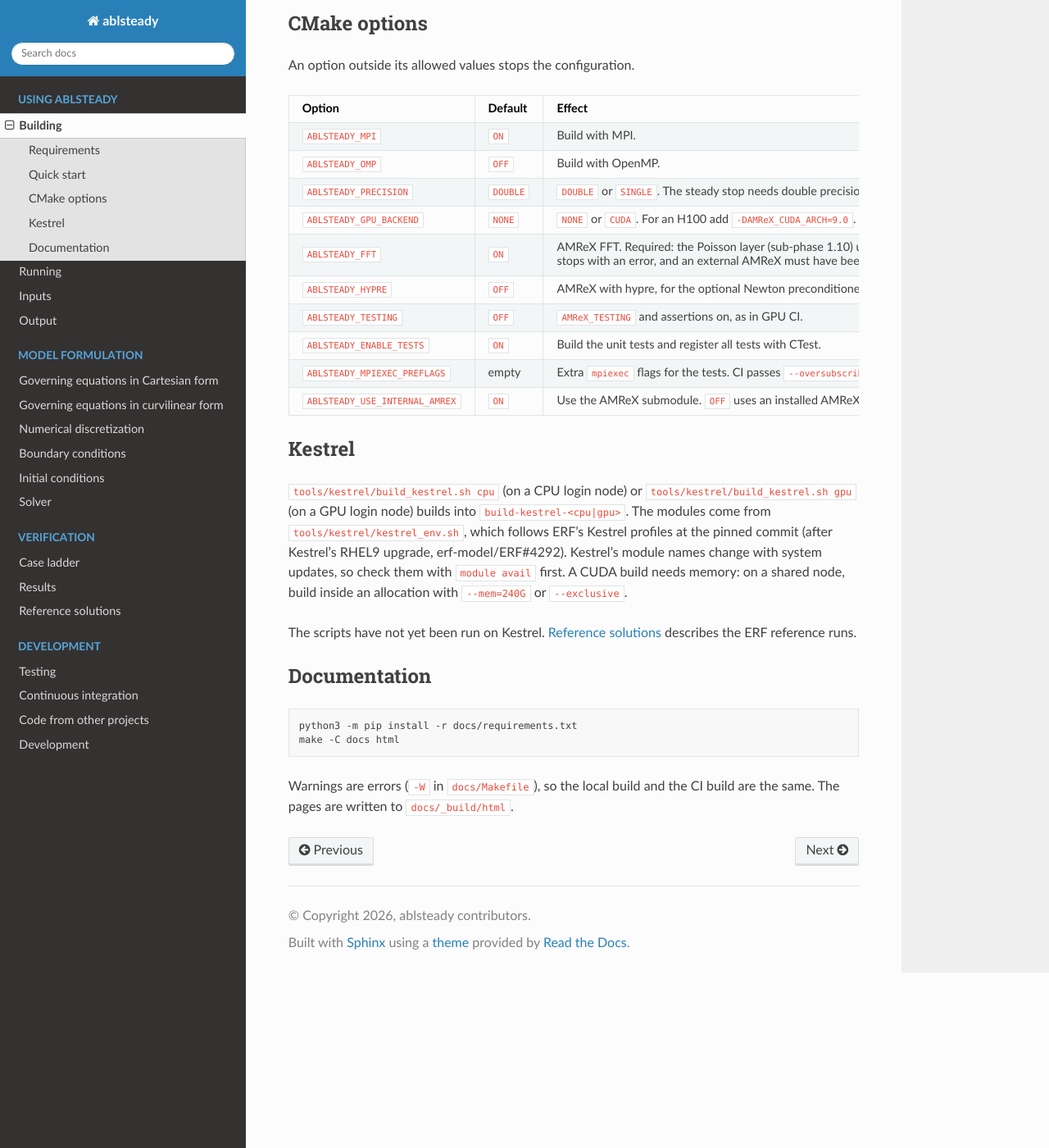
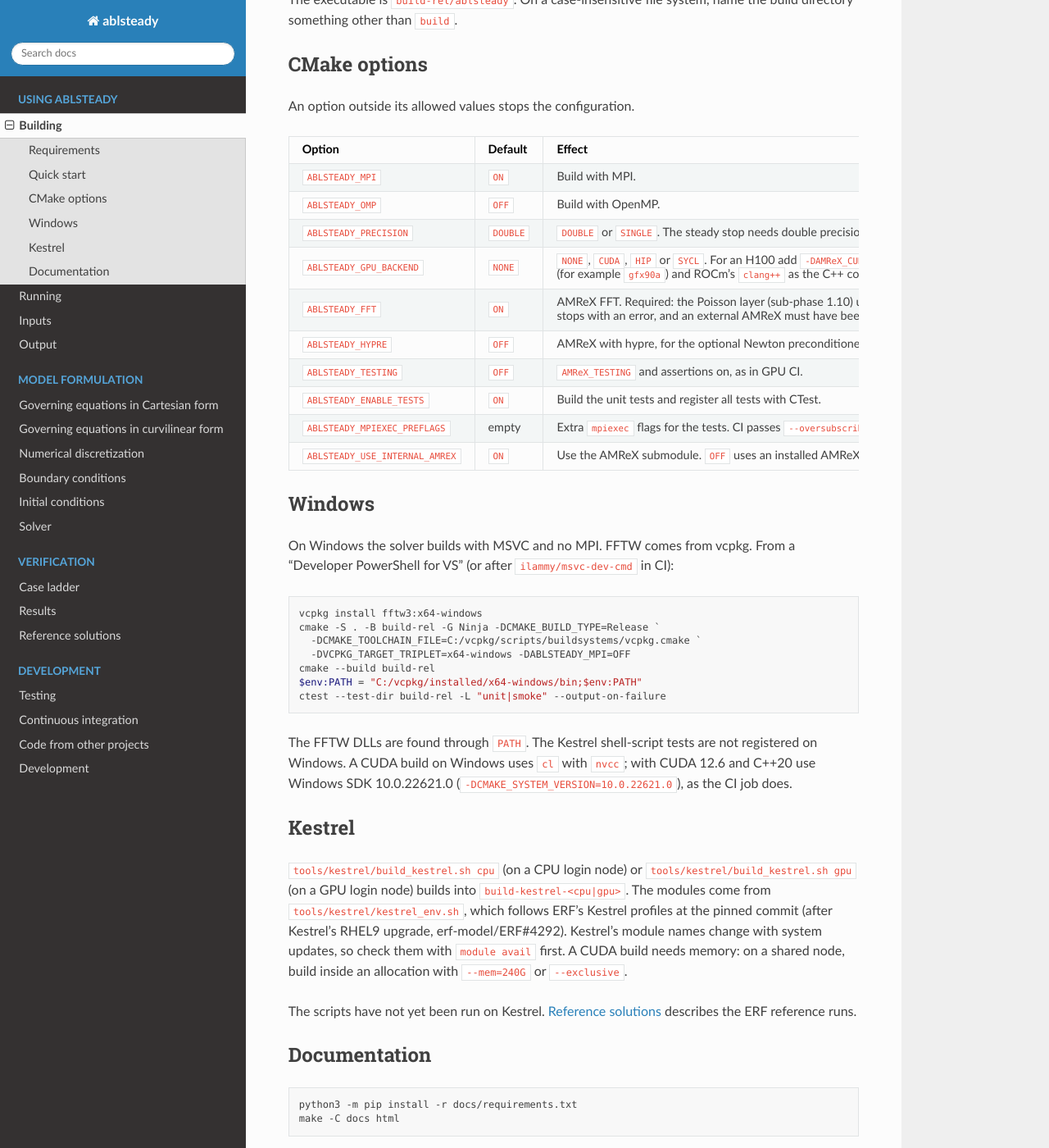
Before and after one commit to hgopalan/ablsteadyrans, a Sphinx documentation site: the page built from docs/building.rst, in a window 1280 px wide and 1400 px high, scrolled down 660 px. Shown: the whole window at 82% size. Built offline with Sphinx 7.4.7 and the Read the Docs theme 3.1.0, drawn with Linux system fonts in a browser that asks for light colours; some of the changed text lies outside the part shown.

Commit message:
Docs: Windows build, HIP and SYCL backends, CI badges and platform table
Co-Authored-By: Claude Opus 5.5 <noreply@anthropic.com>

```diff
--- a/docs/building.rst
+++ b/docs/building.rst
@@ -4,9 +4,10 @@ Building
 Requirements
 ------------
 
-- CMake 3.25 or newer and a C++20 compiler (GCC, Clang, AppleClang; nvcc for CUDA).
-- MPI (Open MPI, MPICH or Cray MPICH).
-- FFTW, for AMReX's FFT module (cuFFT is used in CUDA builds).
+- CMake 3.25 or newer and a C++20 compiler (GCC, Clang, AppleClang, MSVC; nvcc for CUDA, ROCm ``clang++`` for HIP,
+  ``icpx`` for SYCL).
+- MPI (Open MPI, MPICH or Cray MPICH), unless ``ABLSTEADY_MPI=OFF``.
+- An FFT library for AMReX's FFT module: FFTW on the CPU, cuFFT (CUDA), rocFFT (HIP) or oneMKL (SYCL).
 - Python 3, for the test scripts.
 
 AMReX and GoogleTest are git submodules. AMReX is pinned to the commit the development plan was checked against.
@@ -48,7 +49,8 @@ An option outside its allowed values stops the configuration.
      - ``DOUBLE`` or ``SINGLE``. The steady stop needs double precision; single precision is kept compiling only.
    * - ``ABLSTEADY_GPU_BACKEND``
      - ``NONE``
-     - ``NONE`` or ``CUDA``. For an H100 add ``-DAMReX_CUDA_ARCH=9.0``.
+     - ``NONE``, ``CUDA``, ``HIP`` or ``SYCL``. For an H100 add ``-DAMReX_CUDA_ARCH=9.0``; HIP needs
+       ``-DAMReX_AMD_ARCH`` (for example ``gfx90a``) and ROCm's ``clang++`` as the C++ compiler; SYCL needs ``icpx``.
    * - ``ABLSTEADY_FFT``
      - ``ON``
      - AMReX FFT. Required: the Poisson layer (sub-phase 1.10) uses its preconditioner. Configuring with ``OFF`` stops
@@ -68,6 +70,26 @@ An option outside its allowed values stops the configuration.
    * - ``ABLSTEADY_USE_INTERNAL_AMREX``
      - ``ON``
      - Use the AMReX submodule. ``OFF`` uses an installed AMReX found through ``AMReX_ROOT``.
+
+Windows
+-------
+
+On Windows the solver builds with MSVC and no MPI. FFTW comes from vcpkg. From a "Developer PowerShell for VS"
+(or after ``ilammy/msvc-dev-cmd`` in CI):
+
+.. code-block:: powershell
+
+   vcpkg install fftw3:x64-windows
+   cmake -S . -B build-rel -G Ninja -DCMAKE_BUILD_TYPE=Release `
+     -DCMAKE_TOOLCHAIN_FILE=C:/vcpkg/scripts/buildsystems/vcpkg.cmake `
+     -DVCPKG_TARGET_TRIPLET=x64-windows -DABLSTEADY_MPI=OFF
+   cmake --build build-rel
+   $env:PATH = "C:/vcpkg/installed/x64-windows/bin;$env:PATH"
+   ctest --test-dir build-rel -L "unit|smoke" --output-on-failure
+
+The FFTW DLLs are found through ``PATH``. The Kestrel shell-script tests are not registered on Windows. A CUDA
+build on Windows uses ``cl`` with ``nvcc``; with CUDA 12.6 and C++20 use Windows SDK 10.0.22621.0
+(``-DCMAKE_SYSTEM_VERSION=10.0.22621.0``), as the CI job does.
 
 Kestrel
 -------
```
Also changed, not shown: README.md (+17 -0 lines), docs/ci.rst (+9 -0 lines).
